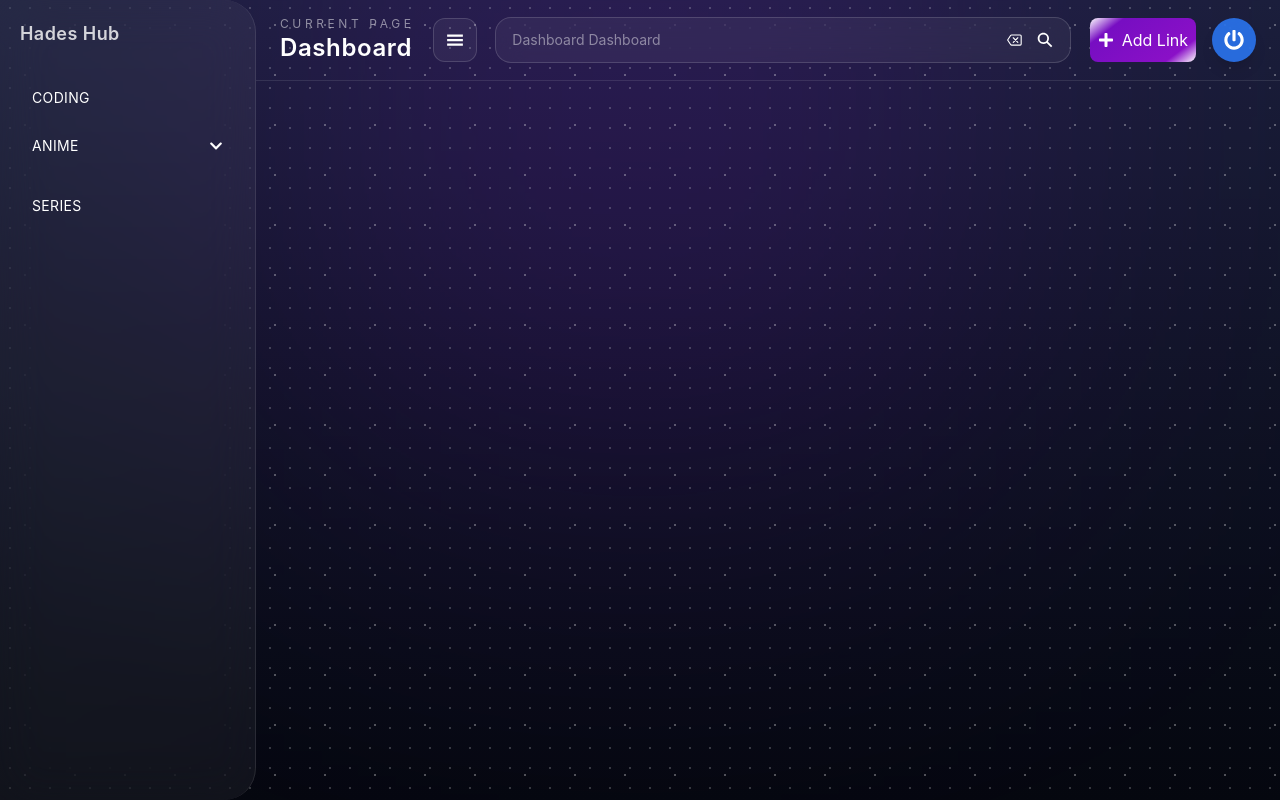
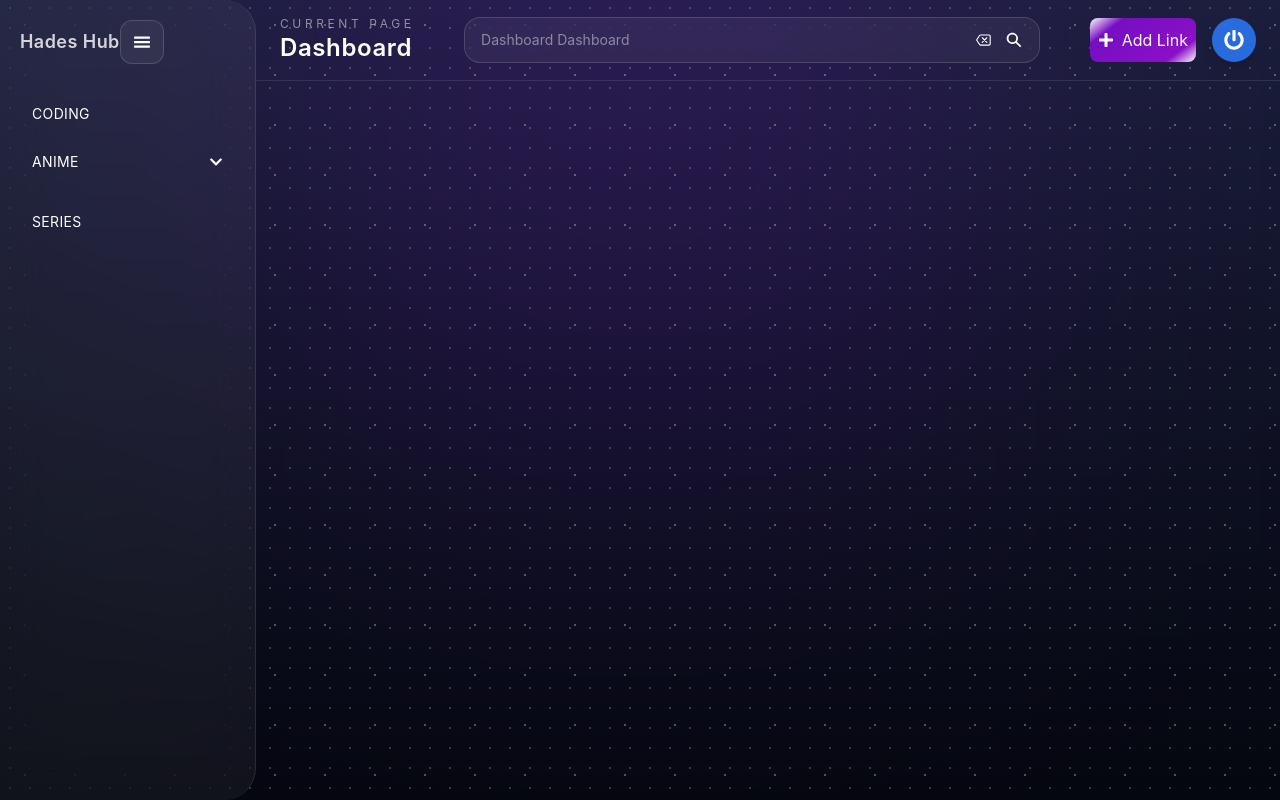
Before and after one commit to AdetoyiAyomide/Personal-Hub, a React (Vite) app: page /dashboard in a window 1280 px wide. Built offline with nearby package versions, Linux system fonts and the light colour scheme.

Commit message:
update 1.2

```diff
--- a/src/components/layout/Header.jsx
+++ b/src/components/layout/Header.jsx
@@ -3,10 +3,9 @@ import { useLocation } from 'react-router-dom'
 import { IoSearchSharp, IoBackspaceOutline } from "react-icons/io5";
 import { FaPlus } from "react-icons/fa";
 import { FaPowerOff } from "react-icons/fa"
-import { GiHamburgerMenu } from "react-icons/gi";
 import { useNavigate } from 'react-router-dom';
 
-const Header = ({ toggleSidebar }) => {
+const Header = () => {
   const location = useLocation();
   const navigate = useNavigate();
   const [searchValue, setSearchValue] = useState('')
@@ -58,13 +57,6 @@ const Header = ({ toggleSidebar }) => {
         <h1 className='text-2xl font-semibold capitalize tracking-wide'>{pageLabel}</h1>
       </div>
 
-      <button
-        type='button'
-        onClick={toggleSidebar}
-        className='rounded-xl border border-white/15 bg-white/5 p-3 text-lg transition hover:bg-white/10'
-      >
-        <GiHamburgerMenu />
-      </button>
 
       <div className='w-full max-w-xl'>
         <label className='flex items-center gap-3 rounded-2xl border border-white/15 bg-white/5 px-4 py-3 text-lg backdrop-blur-md transition-colors focus-within:border-cyan-400/60 focus-within:bg-white/8'>
@@ -85,7 +77,7 @@ const Header = ({ toggleSidebar }) => {
         </label>
       </div>
       {/* add link */}
-      <div className='flex gap-4'>
+      <div className='hidden lg:flex gap-4'>
         <button className='rounded-lg flex items-center gap-2 bg-[linear-gradient(143deg,_rgba(255,255,255,1)_0%,_rgba(119,14,194,1)_21%,_rgba(138,16,199,1)_81%,_rgba(255,255,255,1)_100%)] p-2'>
           <FaPlus />
           Add Link
@@ -93,7 +85,7 @@ const Header = ({ toggleSidebar }) => {
 
          <button
             onClick={() => navigate("/shutdown")}
-            className="p-3 text-white text-xl bg-blue-500/80 backdrop-blur-md rounded-full hover:bg-red-600 hover:scale-110 transition-all duration-300 shadow-lg z-50">
+            className="p-3 items-center text-white text-xl bg-blue-500/80 backdrop-blur-md rounded-full hover:bg-red-600 hover:scale-110 transition-all duration-300 shadow-lg z-50">
             <FaPowerOff />
           </button>
       </div>
--- a/src/components/layout/Sidebar.jsx
+++ b/src/components/layout/Sidebar.jsx
@@ -1,6 +1,7 @@
 import React, { useState, useEffect } from 'react'
 import { useNavigate, NavLink, useLocation } from 'react-router-dom'
 import { FaChevronDown, FaChevronUp } from "react-icons/fa";
+import { GiHamburgerMenu } from "react-icons/gi";
 
 const Sidebar = ({ isOpen, toggleSidebar }) => {
   const navigate = useNavigate();
@@ -21,10 +22,16 @@ const Sidebar = ({ isOpen, toggleSidebar }) => {
     >
 
       {/* Header */}
-      <div className="mb-8">
+      <div className="mb-8 flex items-center">
         <h1 className="text-lg font-semibold tracking-wide text-white/80">
           Hades Hub
         </h1>
+        <button
+                type='button'
+                onClick={toggleSidebar}
+                className='rounded-xl border border-white/15 bg-white/5 p-3 text-lg transition hover:bg-white/10'>
+                <GiHamburgerMenu />
+              </button>
       </div>
 
       {/* Menu */}
```
